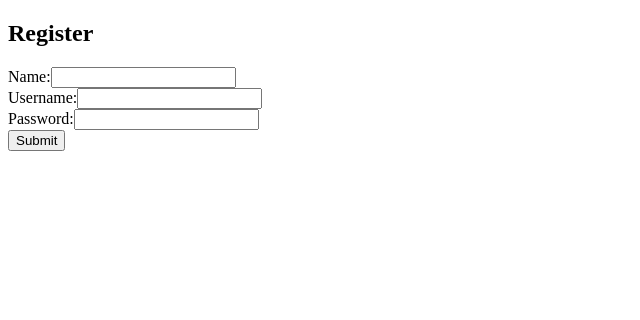
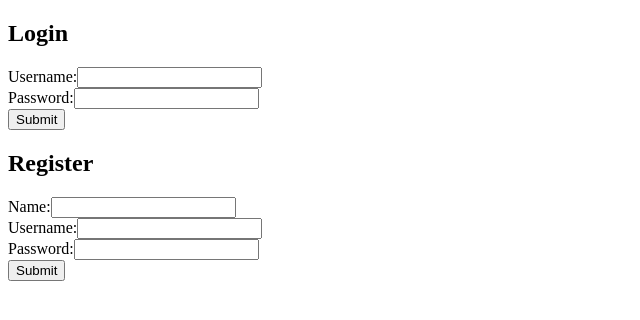
Before and after one commit to Li-Victor/react-express-passport-postgres, a React (Create React App) app in the folder client/: page /login in a window 1280 px wide. Shown: the top 320 px of the page, without its empty margins (0-640 px from the left). Built offline with nearby package versions, Linux system fonts and the light colour scheme; no server answers.

Commit message:
finished with login form

```diff
--- a/client/src/actions/userAction.js
+++ b/client/src/actions/userAction.js
@@ -6,7 +6,7 @@ export const userLoggedIn = user => ({
   payload: user
 });
 
-export const register = user => dispatch => dispatch(userLoggedIn(user));
+export const loginUser = user => dispatch => dispatch(userLoggedIn(user));
 
 export const fetchUser = () => (dispatch) => {
   axios.get('/auth/current_user').then((res) => {
--- a/client/src/components/LoginPage.js
+++ b/client/src/components/LoginPage.js
@@ -6,13 +6,15 @@ import axios from 'axios';
 
 import { isEmptyObject } from '../utils/emptyObject';
 import RegisterForm from './forms/RegisterForm';
-import { register } from '../actions/userAction';
+import LoginForm from './forms/LoginForm';
+import { loginUser } from '../actions/userAction';
 
 class LoginPage extends React.Component {
   constructor(props) {
     super(props);
+    this.state = { error: '' };
     this.registerSubmit = this.registerSubmit.bind(this);
-    this.state = { error: '' };
+    this.loginSubmit = this.loginSubmit.bind(this);
   }
 
   registerSubmit(userObj) {
@@ -20,7 +22,18 @@ class LoginPage extends React.Component {
       .post('/api/register', userObj)
       .then(res => res.data)
       .then((user) => {
-        this.props.register(user);
+        this.props.loginUser(user);
+        this.props.history.push('/');
+      })
+      .catch(err => this.setState({ error: err.response.data.error }));
+  }
+
+  loginSubmit(userObj) {
+    axios
+      .post('/auth/login', userObj)
+      .then(res => res.data)
+      .then((user) => {
+        this.props.loginUser(user);
         this.props.history.push('/');
       })
       .catch(err => this.setState({ error: err.response.data.error }));
@@ -34,6 +47,7 @@ class LoginPage extends React.Component {
       return (
         <div>
           {error && <span>{error}</span>}
+          <LoginForm submit={this.loginSubmit} />
           <RegisterForm submit={this.registerSubmit} />
         </div>
       );
@@ -46,7 +60,7 @@ LoginPage.propTypes = {
   history: PropTypes.shape({
     push: PropTypes.func.isRequired
   }).isRequired,
-  register: PropTypes.func.isRequired,
+  loginUser: PropTypes.func.isRequired,
   /* eslint-disable */
   user: PropTypes.object.isRequired
 };
@@ -57,4 +71,4 @@ function mapStateToProps(state) {
   };
 }
 
-export default connect(mapStateToProps, { register })(LoginPage);
+export default connect(mapStateToProps, { loginUser })(LoginPage);
--- /dev/null
+++ b/client/src/components/forms/LoginForm.js
@@ -0,0 +1,66 @@
+import React from 'react';
+import PropTypes from 'prop-types';
+
+class LoginForm extends React.Component {
+  constructor(props) {
+    super(props);
+    this.state = {
+      username: '',
+      password: ''
+    };
+
+    this.onChange = this.onChange.bind(this);
+    this.onSubmit = this.onSubmit.bind(this);
+  }
+
+  onChange(e) {
+    this.setState({ [e.target.name]: e.target.value });
+  }
+
+  onSubmit(e) {
+    e.preventDefault();
+    const { username, password } = this.state;
+    this.props.submit({ username, password });
+  }
+
+  render() {
+    const { username, password } = this.state;
+    return (
+      <div>
+        <h2>Login</h2>
+        <form onSubmit={this.onSubmit}>
+          <div>
+            <label htmlFor="username">Username:</label>
+            <input
+              type="text"
+              name="username"
+              id="username"
+              value={username}
+              onChange={this.onChange}
+            />
+            <br />
+          </div>
+          <div>
+            <label htmlFor="password">Password:</label>
+            <input
+              type="password"
+              name="password"
+              id="password"
+              value={password}
+              onChange={this.onChange}
+            />
+          </div>
+          <div>
+            <input type="submit" value="Submit" />
+          </div>
+        </form>
+      </div>
+    );
+  }
+}
+
+LoginForm.propTypes = {
+  submit: PropTypes.func.isRequired
+};
+
+export default LoginForm;
```
Also changed, not shown: 2 other files (tests, documents, lock files or other folders).
